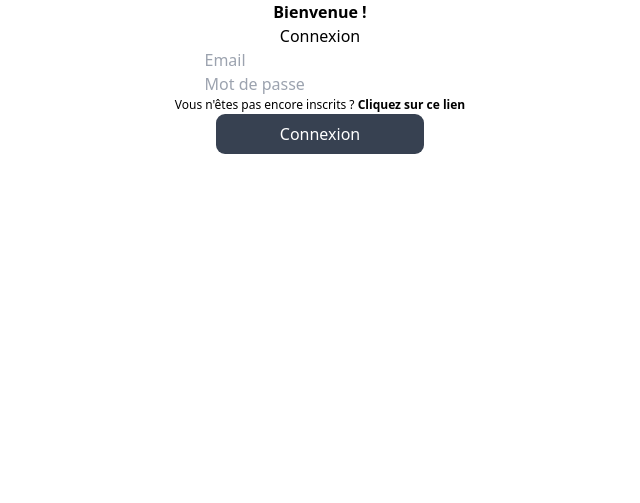
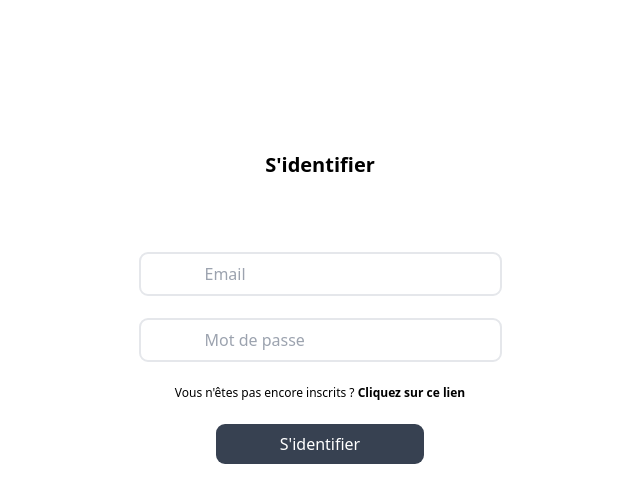
Before and after one commit to albanledev/DEVLAB-2, a PHP site: page / in a window 1280 px wide. Shown: the top 503 px of the page, without its empty margins (320-960 px from the left). Run offline with PHP 8.4, Linux system fonts and the light colour scheme; some libraries are stand-ins or nearby versions.

Commit message:
:sparkles: FRONT page identification v1

```diff
--- a/index.php
+++ b/index.php
@@ -11,7 +11,7 @@
 </head>
 
 <body>
-    <h1 class="text-center font-poppins font-semibold text-[20]">Bienvenue !</h1>
+
 
     <?php
     // echo date('y-m-d h:i:s');
@@ -58,23 +58,18 @@
 
 
     <form class="text-center" action="connexion.php" method="post">
-        <h2 class="text-[20] text-center">Connexion</h2>
+        <h2 class="mt-[150px] mb-[50px] text-center font-poppins font-semibold text-[20px]">S'identifier</h2>
+        <div class="pt-[22px] px-[22px] form-group">
+            <input type="email" name="email" class="p-1 px-16 py-2 rounded-[9px] border-2 form-control" placeholder="Email" required>
+        </div>
+        <div class="p-[22px] form-group">
+            <input type="password" name="password" class="p-1 px-16 py-2 rounded-[9px] border-2 form-control" placeholder="Mot de passe" required>
+        </div>
+        <p class="mb-[22px] text-[12px]">Vous n'êtes pas encore inscrits ? <a class="text-[12px] font-poppins font-semibold " href="inscription.php">Cliquez sur ce lien</a></p>
         <div class="form-group">
-            <input type="email" name="email" class="form-control" placeholder="Email" required>
-        </div>
-        <div class="form-group">
-            <input type="password" name="password" class="form-control" placeholder="Mot de passe" required>
-        </div>
-        <p class="text-[12px]">Vous n'êtes pas encore inscrits ? <a class="text-[12px] font-poppins font-semibold " href="inscription.php">Cliquez sur ce lien</a></p>
-        <div class="form-group">
-            <button class="text-white bg-gray-700 px-16 py-2 rounded-[9px]" type="submit">Connexion</button>
+            <button class="text-white bg-gray-700 px-16 py-2 rounded-[9px]" type="submit">S'identifier</button>
         </div>
     </form>
-
-
-
-
-
 
 </body>
 
```
